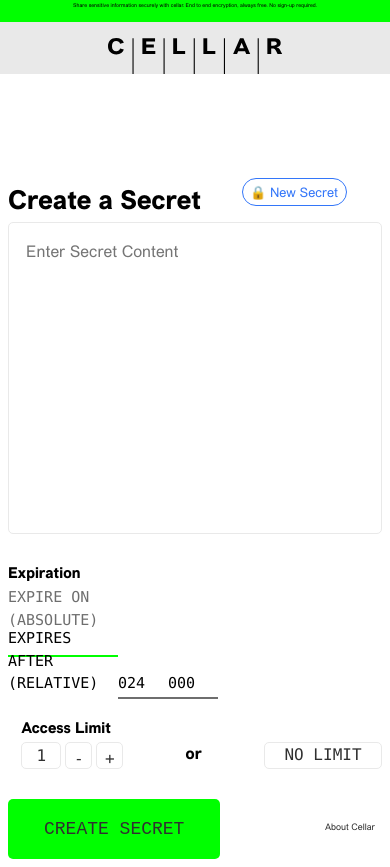
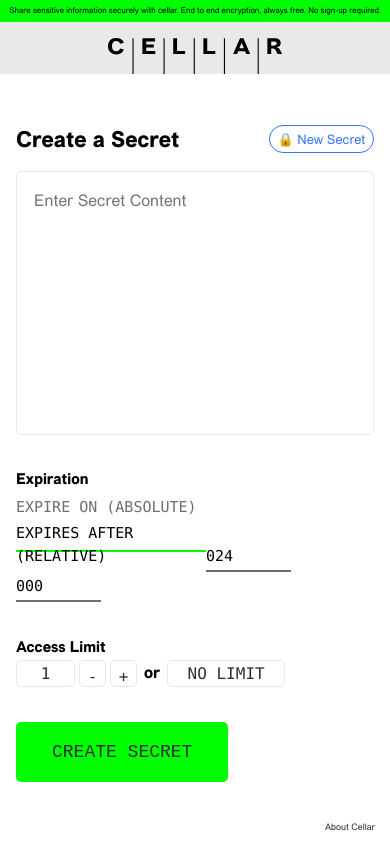
Before and after one commit to Cellar/cellar-ui, a React (Vite) app: page / in a window 390 px wide. After the commit the page ends 844 px from the top, so only its background shows below. Built offline with nearby package versions, Linux system fonts and the light colour scheme; a web font is replaced by a local one.

Commit message:
Format create page for mobile
Signed-off-by: Aria Vesta <dev@ariavesta.com>

```diff
--- a/src/components/Header.module.css
+++ b/src/components/Header.module.css
@@ -39,9 +39,7 @@
 
 @media screen and (max-width: 1000px) {
   .banner {
-    font-size: .525rem;
-    padding-top: 2px;
-    padding-bottom: 1px;
+    font-size: .8rem;
   }
   .branding {
     align-items: center;
--- a/src/components/createSecret/CreateSecretForm.module.css
+++ b/src/components/createSecret/CreateSecretForm.module.css
@@ -105,9 +105,6 @@
   .formControls {
     flex-direction: column;
   }
-  .shim {
-    flex: 1;
-  }
 
   .header {
     font-size: 1.5rem;
@@ -119,58 +116,40 @@
   }
 
   .expirationMode, .expirationModeOption {
-    width: 12rem;
+    width: 19rem;
   }
 
   .hoursDropdown, .minutesDropdown {
-    width: 5.5rem;
+    width: 8.5rem;
   }
 
   .dateDropdown {
-    width: 6rem;
+    width: 9.1rem;
   }
 
   .timeDropdown {
-    width: 3rem;
+    width: 5.6rem;
   }
 
   .amPmDropdown {
-    width: 2rem;
+    width: 2.3rem;
+  }
+
+  .accessLimitSection {
+    padding-left: 0;
+    padding-top: 2.6rem;
+  }
+
+  .shim {
+    flex: 1
   }
 
   .orText {
-    padding-left: 0;
-    padding-right: 0;
+    padding-left: .3rem;
+    padding-right: .3rem;
   }
 
-  .accessLimitInput {
-    width: 4rem;
+  .formSection {
+    padding-top: 3.5rem;
   }
 }
-
-@media screen and (max-width: 400px) {
-  .expirationMode, .expirationModeOption, .expirationInput {
-    font-size: 1.5rem;
-    padding: 0;
-  }
-
-  .expirationMode, .expirationModeOption {
-    width: 11rem;
-  }
-
-  .hoursDropdown, .minutesDropdown {
-    width: 5rem;
-  }
-
-  .dateDropdown {
-    width: 5rem;
-  }
-
-  .timeDropdown {
-    width: 3rem;
-  }
-
-  .amPmDropdown {
-    width: 2rem;
-  }
-}
--- a/src/components/createSecret/CreateSecretForm.tsx
+++ b/src/components/createSecret/CreateSecretForm.tsx
@@ -10,6 +10,7 @@ import {createSecret} from "../../api/client";
 import {ISecretMetadata} from "../../models/secretMetadata";
 import {useNavigate} from "react-router-dom";
 import cx from "classnames";
+import {useMediaQuery} from "@mantine/hooks";
 
 const ExpirationModes = {
   Absolute: 'Expire On (Absolute)',
@@ -23,6 +24,9 @@ export const CreateSecretForm = () => {
   const [accessLimitDisabled, setAccessLimitDisabled] = useState(false)
 
   const navigate = useNavigate()
+
+  const isMobile = useMediaQuery('(max-width: 1000px)');
+
 
   const now = new Date()
   let inTwentyFourHours = new Date()
@@ -43,7 +47,7 @@ export const CreateSecretForm = () => {
     <div>
       <Form>
         <TextArea
-          rows={12}
+          rows={isMobile ? 10 : 12}
           placeholder="Enter Secret Content"
           onChange={e => setSecretContent(e.target.value)}
           required/>
@@ -71,7 +75,6 @@ export const CreateSecretForm = () => {
               }
             </div>
           </div>
-          <div className={classes.shim}/>
           <div className={classes.accessLimitSection}>
             <span className={classes.header}>Access Limit</span>
             <div className={classes.accessLimitElements}>
@@ -84,6 +87,7 @@ export const CreateSecretForm = () => {
               <FormButton className={classes.accessLimitInputModifier} onClick={() => handleSetAccessLimit(accessLimit + 1)}>+</FormButton>
               <p className={classes.orText}>or</p>
               <ToggleButton className={classes.noLimitInput} setParentState={setAccessLimitDisabled}>No Limit</ToggleButton>
+              <div className={classes.shim} />
             </div>
           </div>
         </div>
--- a/src/layouts/Layout.module.css
+++ b/src/layouts/Layout.module.css
@@ -28,17 +28,27 @@ h1 {
   text-decoration: none;
 }
 
+.shim {
+  flex: 1;
+}
+
 @media screen and (min-width: 1000px) {
-  .shim {
-    flex: 1;
-  }
   .main {
-    max-width: 840px;
+    max-width: 81.3rem;
   }
 }
 
 @media screen and (max-width: 1000px) {
   h1 {
-    margin: .5rem .5rem auto 0;
+    font-size: 2.2rem;
+  }
+
+  .main {
+    margin: 3.5rem auto 0 auto;
+    padding: 1.6rem;
+  }
+
+  .title {
+    margin-bottom: 1.3rem;
   }
 }
```
